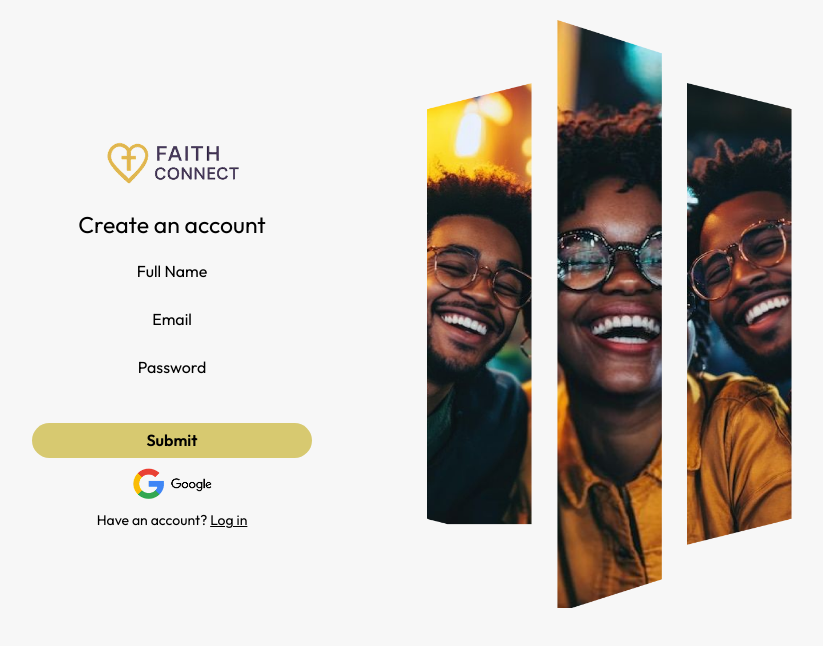
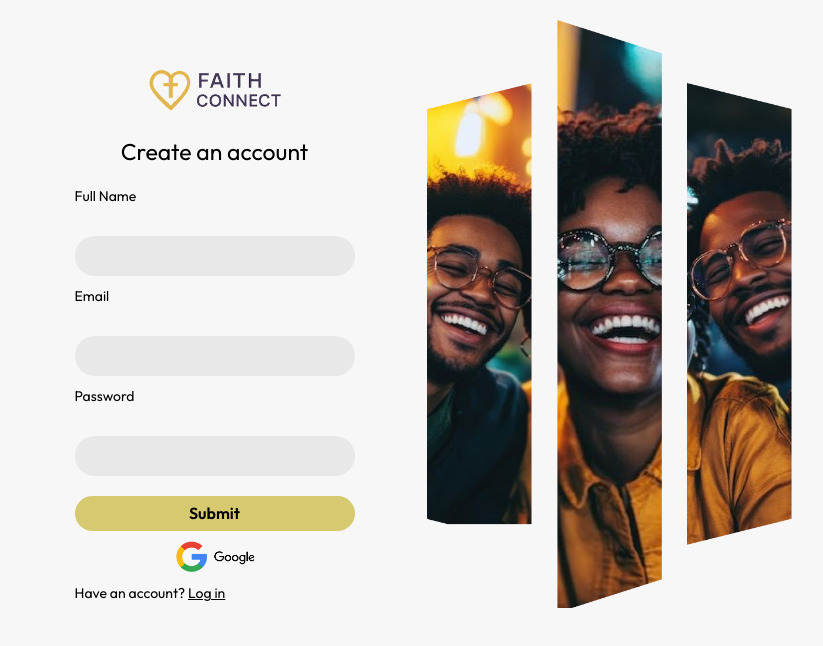
Before and after one commit to bantofweb4/FaithConnect, a React (Vite) app: page /mainsignup in a window 1280 px wide. Shown: the top 646 px of the page, without its empty margins (228-1051 px from the left). Built offline with nearby package versions, Linux system fonts and the light colour scheme.

Commit message:
change sign up

```diff
--- a/src/component/Signup.css
+++ b/src/component/Signup.css
@@ -29,7 +29,9 @@ body{
 }
 
 .signup-form {
-  text-align: center;
+  text-align: left;
+  width: 280px;
+  margin: 0 auto;
 }
 
 .mainlogo{
@@ -51,6 +53,23 @@ body{
     margin: 0 auto 20px auto;
     text-align: center;
     font-size: 23px;
+}
+
+.signup-form label {
+  display: block;
+  margin-top: 10px;
+  font-size: 14px;
+}
+
+.input-field {
+  width: 100%;
+  height: 40px;
+  padding: 0 20px;
+  margin-top: 5px;
+  border: none;
+  border-radius: 20px;
+  background: rgba(217, 217, 217, 0.5);
+  outline: none;
 }
 
 .submit-btn {
```
